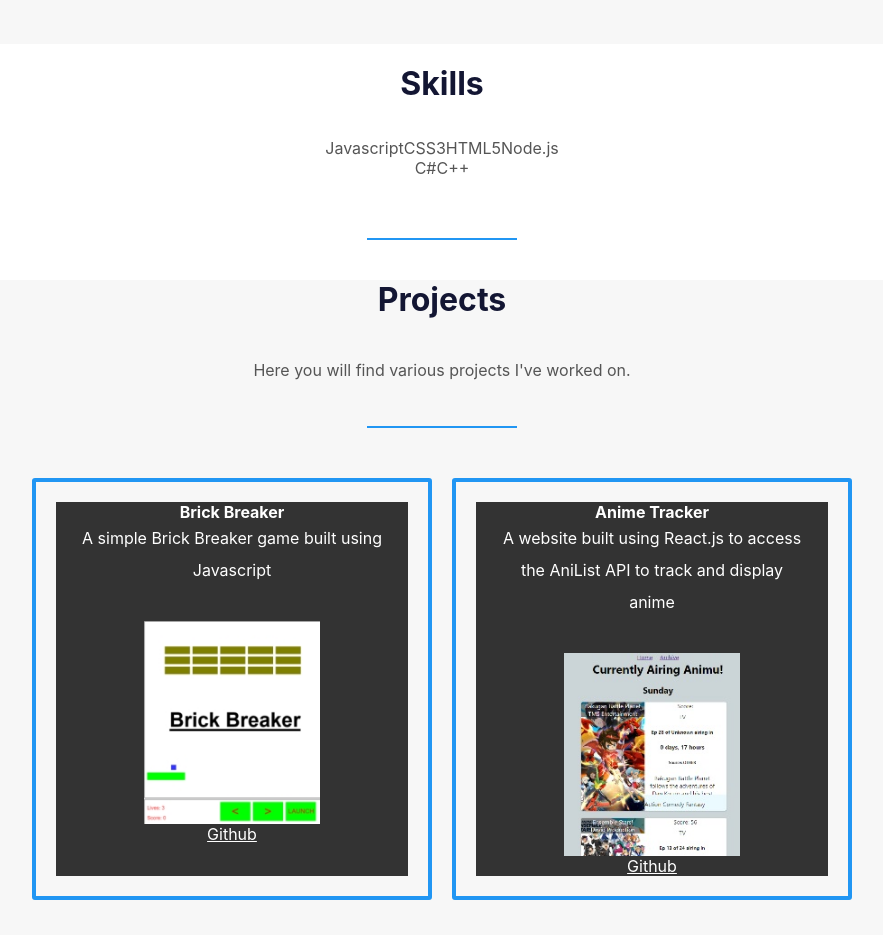
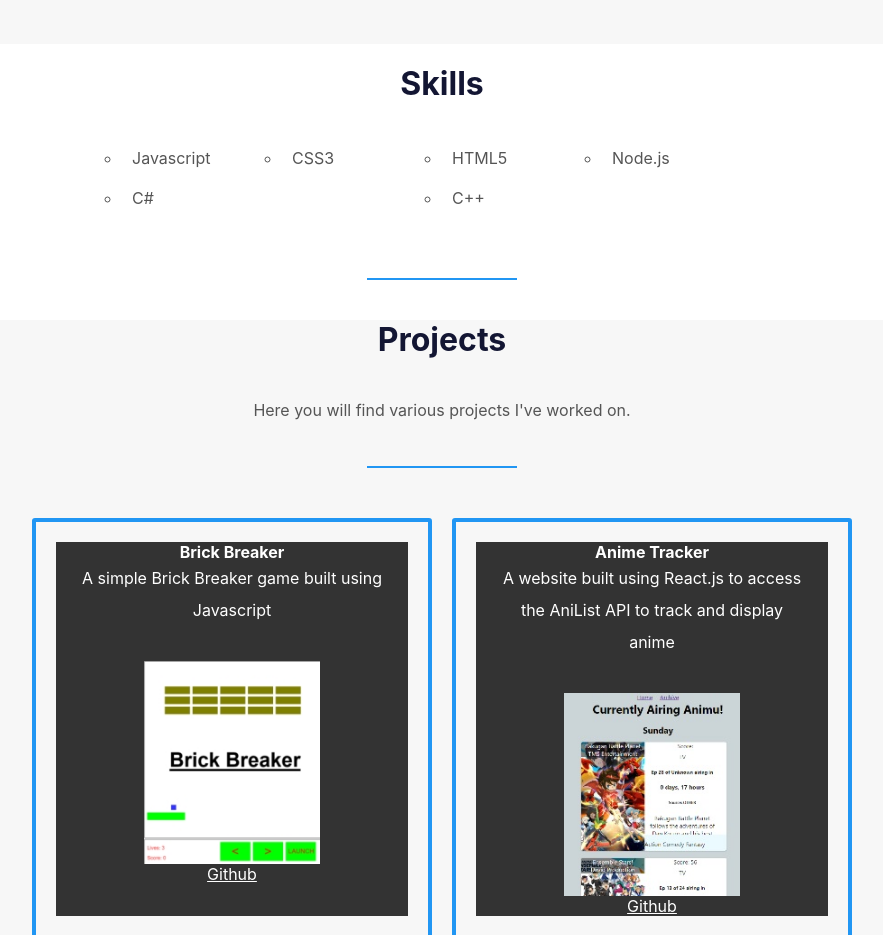
Before and after one commit to drolon1126/Portfolio, a React (Create React App) app: page / in a window 1280 px wide. Shown: the part 1320-2255 px from the top of the page, without its empty margins (198-1081 px from the left). Built offline with nearby package versions, Linux system fonts and the light colour scheme.

Commit message:
fixing skills styling

```diff
--- a/src/App.css
+++ b/src/App.css
@@ -191,10 +191,17 @@ hr{
 }
 
 #skills ul{
-  width: 100%;
+  width: 50%;
+  list-style-type: circle;
+  margin: 0 auto;
   display: flex;
   flex-wrap: wrap;
   justify-content: center;
+}
+#skills ul li{
+  flex: 1 0 25%;
+  box-sizing: border-box;
+  padding: 10px;
 }
 
 /* ***************************
```
